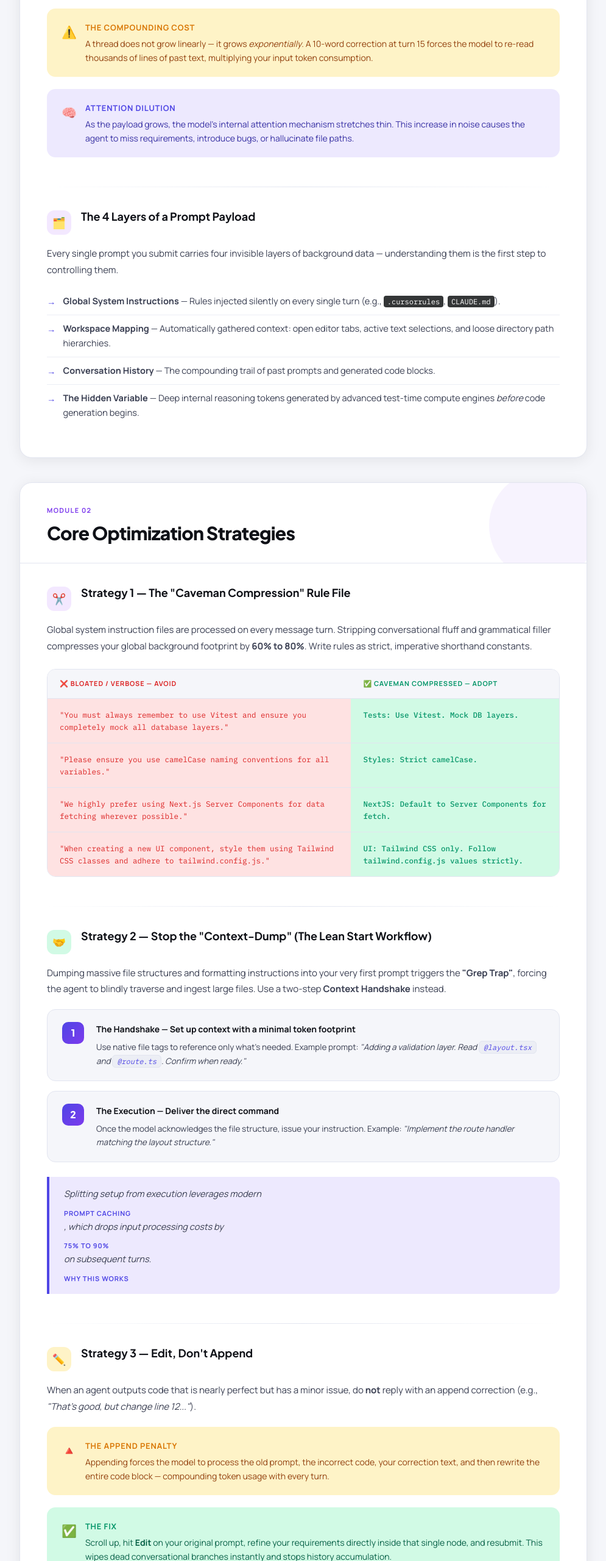
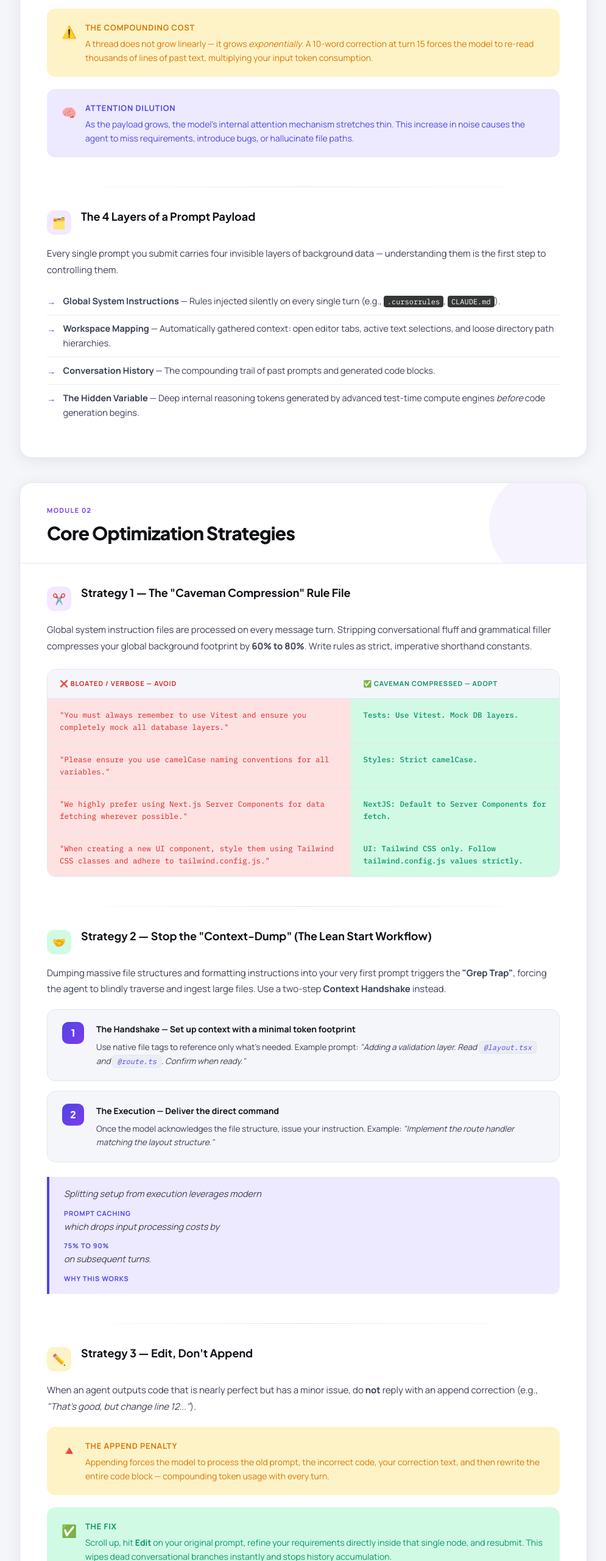
Before and after one commit to enchassan/token-concious-developer, a plain HTML site: page index.html in a window 1280 px wide. Shown: the part 1530-4090 px from the top of the page at 61% size, without its empty margins (142-1137 px from the left). Drawn offline with nearby package versions, Linux system fonts and the light colour scheme.

Commit message:
UI changes and footer fixed

```diff
--- a/index.html
+++ b/index.html
@@ -149,7 +149,7 @@
           <div class="text-[20px] shrink-0 mt-0.5">⚠️</div>
           <div>
             <strong class="block text-[13px] font-bold uppercase tracking-[0.06em] mb-1 text-amber">The Compounding Cost</strong>
-            <p class="m-0 text-[14px] leading-[1.65] text-[#92400e]">A thread does not grow linearly — it grows <em class="italic">exponentially</em>. A 10-word correction at turn 15 forces the model to re-read thousands of lines of past text, multiplying your input token consumption.</p>
+            <p class="m-0 text-[14px] leading-[1.65] text-amber">A thread does not grow linearly — it grows <em class="italic">exponentially</em>. A 10-word correction at turn 15 forces the model to re-read thousands of lines of past text, multiplying your input token consumption.</p>
           </div>
         </div>
 
@@ -157,7 +157,7 @@
           <div class="text-[20px] shrink-0 mt-0.5">🧠</div>
           <div>
             <strong class="block text-[13px] font-bold uppercase tracking-[0.06em] mb-1 text-accent">Attention Dilution</strong>
-            <p class="m-0 text-[14px] leading-[1.65] text-[#3730a3]">As the payload grows, the model's internal attention mechanism stretches thin. This increase in noise causes the agent to miss requirements, introduce bugs, or hallucinate file paths.</p>
+            <p class="m-0 text-[14px] leading-[1.65] text-accent    ">As the payload grows, the model's internal attention mechanism stretches thin. This increase in noise causes the agent to miss requirements, introduce bugs, or hallucinate file paths.</p>
           </div>
         </div>
       </div>
@@ -255,7 +255,7 @@
         </div>
 
         <div class="border-l-4 border-accent py-4 px-6 bg-accent-light rounded-r-xl my-6 text-[14.5px] text-ink-soft italic leading-[1.7] [&_strong]:block [&_strong]:not-italic [&_strong]:text-[11px] [&_strong]:uppercase [&_strong]:tracking-[0.08em] [&_strong]:text-accent [&_strong]:mt-2.5">
-          Splitting setup from execution leverages modern <strong>prompt caching</strong>, which drops input processing costs by <strong>75% to 90%</strong> on subsequent turns.
+          Splitting setup from execution leverages modern <strong>prompt caching</strong>which drops input processing costs by <strong>75% to 90%</strong>on subsequent turns.
           <strong>Why This Works</strong>
         </div>
       </div>
@@ -274,7 +274,7 @@
           <div class="text-[20px] shrink-0 mt-0.5">🔺</div>
           <div>
             <strong class="block text-[13px] font-bold uppercase tracking-[0.06em] mb-1 text-amber">The Append Penalty</strong>
-            <p class="m-0 text-[14px] leading-[1.65] text-[#92400e]">Appending forces the model to process the old prompt, the incorrect code, your correction text, and then rewrite the entire code block — compounding token usage with every turn.</p>
+            <p class="m-0 text-[14px] leading-[1.65] text-amber">Appending forces the model to process the old prompt, the incorrect code, your correction text, and then rewrite the entire code block — compounding token usage with every turn.</p>
           </div>
         </div>
 
@@ -282,7 +282,7 @@
           <div class="text-[20px] shrink-0 mt-0.5">✅</div>
           <div>
             <strong class="block text-[13px] font-bold uppercase tracking-[0.06em] mb-1 text-green">The Fix</strong>
-            <p class="m-0 text-[14px] leading-[1.65] text-[#065f46]">Scroll up, hit <strong class="inline text-[14px] uppercase-none tracking-normal font-bold text-inherit">Edit</strong> on your original prompt, refine your requirements directly inside that single node, and resubmit. This wipes dead conversational branches instantly and stops history accumulation.</p>
+            <p class="m-0 text-[14px] leading-[1.65] text-green">Scroll up, hit <strong class="inline text-[14px] uppercase-none tracking-normal font-bold text-inherit">Edit</strong> on your original prompt, refine your requirements directly inside that single node, and resubmit. This wipes dead conversational branches instantly and stops history accumulation.</p>
           </div>
         </div>
       </div>
@@ -377,8 +377,8 @@
 
 </div>
 
-<!-- FOOTER -->
-<footer class="bg-ink text-white/50 text-center py-10 px-6 text-[13px]">
+<!-- FOOTER (Fixed dark-mode behavior by changing bg-ink to an explicit dark color hex) -->
+<footer class="bg-[#0f1117] text-white/50 text-center py-10 px-6 text-[13px]">
   <p><strong class="text-white/80">The Token-Conscious Developer</strong> &nbsp;·&nbsp; A Handbook for AI Agent Optimization</p>
   <p class="mt-2">Apply these strategies to reduce costs, eliminate drift, and stay in flow.</p>
 </footer>
```
